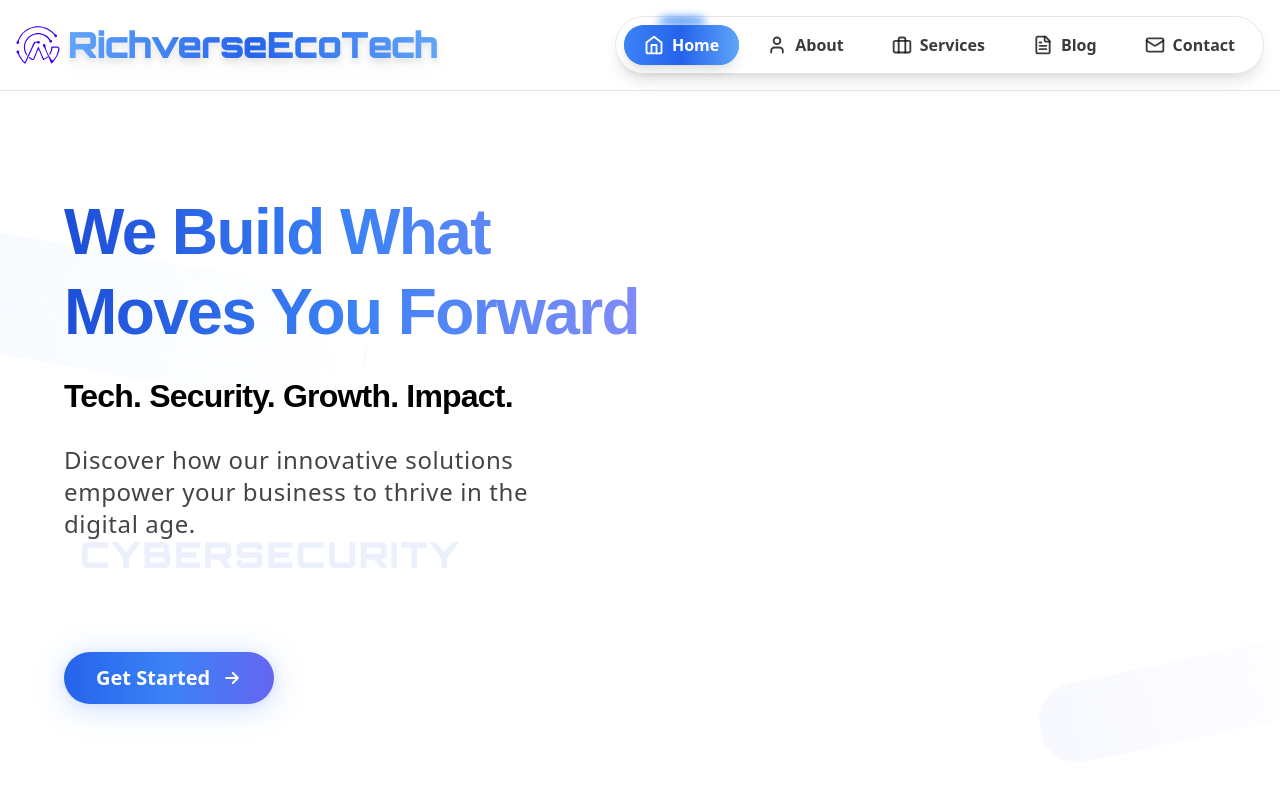
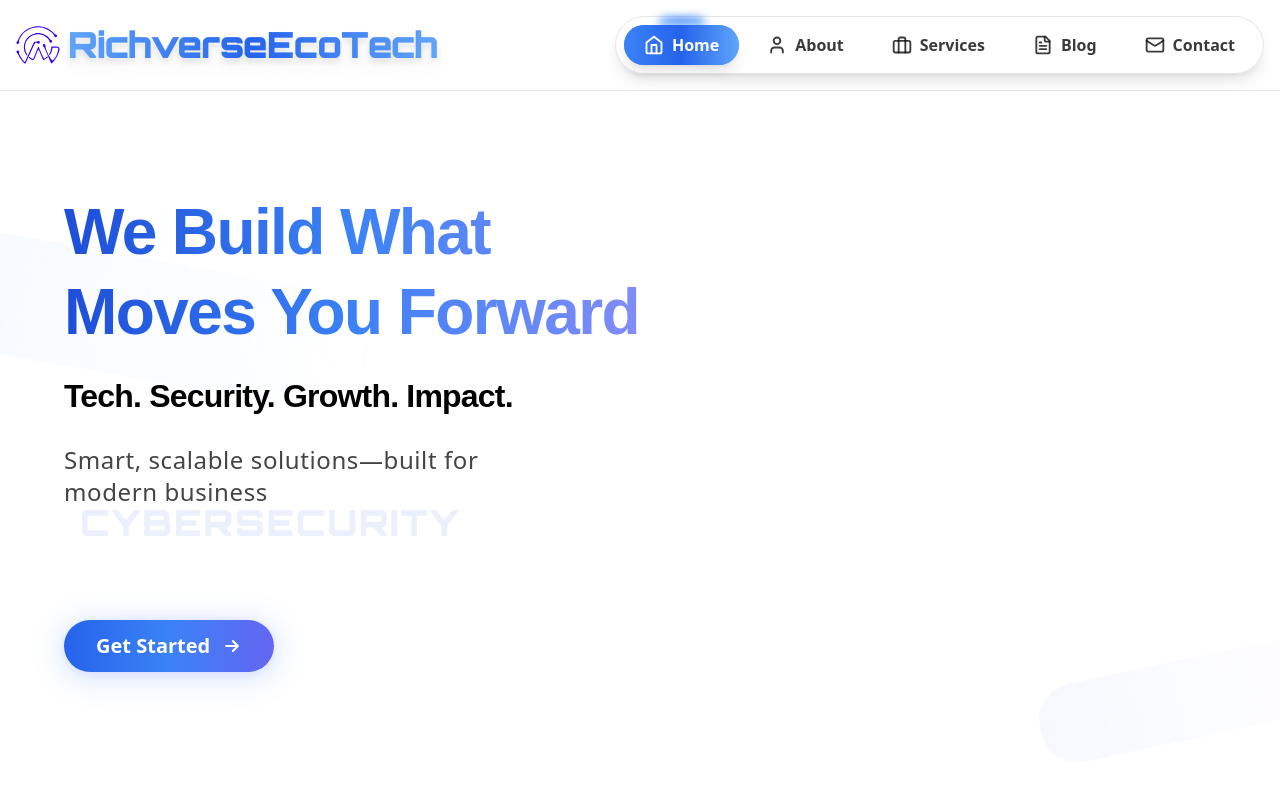
Before and after one commit to richmondazadze/richverseecotech, a React (Vite) app: page / in a window 1280 px wide. Shown: the top 800 px of the page. Built offline with nearby package versions, Linux system fonts and the light colour scheme.

Commit message:
hero agjustments

```diff
--- a/src/pages/HomePage.tsx
+++ b/src/pages/HomePage.tsx
@@ -82,7 +82,7 @@ const HomePage = () => {
             badge="RichverseEcoTech"
             title1="We Build What Moves You Forward"
             title2="Tech. Security. Growth. Impact."
-            description="Discover how our innovative solutions empower your business to thrive in the digital age."
+            description="Smart, scalable solutions—built for modern business"
             ctaLabel="Get Started"
             ctaHref="/contact"
             bgClass="bg-gradient-to-br from-blue-100 via-blue-200 to-blue-400"
@@ -93,7 +93,7 @@ const HomePage = () => {
             badge="Welcome to RichverseEcoTech"
             title1="We Build What Moves You Forward"
             title2="Tech. Security. Growth. Impact."
-            description="Transform your business with our eco-friendly technology solutions. We combine innovation with sustainability to create a better digital future."
+            description="We design and deliver digital solutions that elevate your brand, protect your assets, and fuel your growth."
             ctaLabel="Get Started"
             ctaHref="/contact"
           />
```
